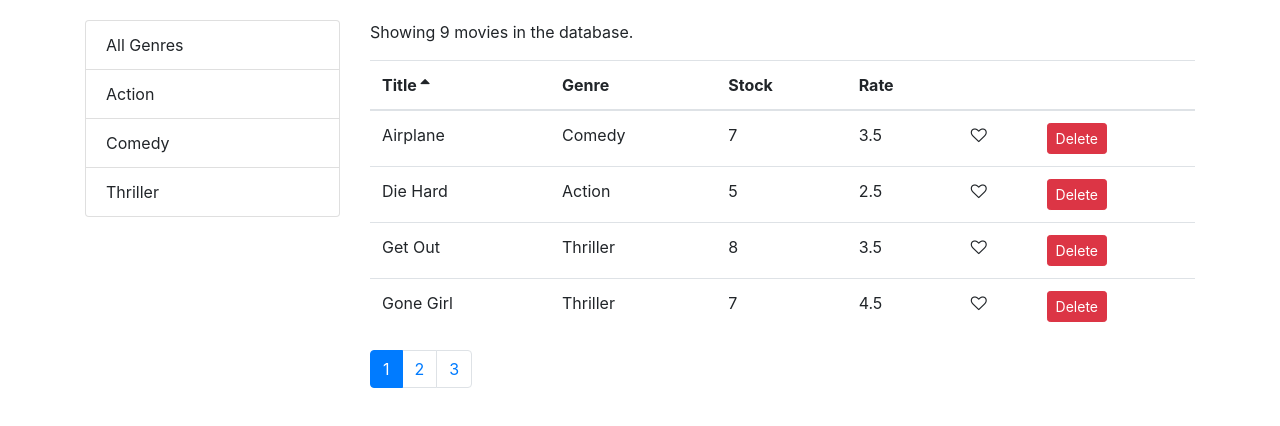
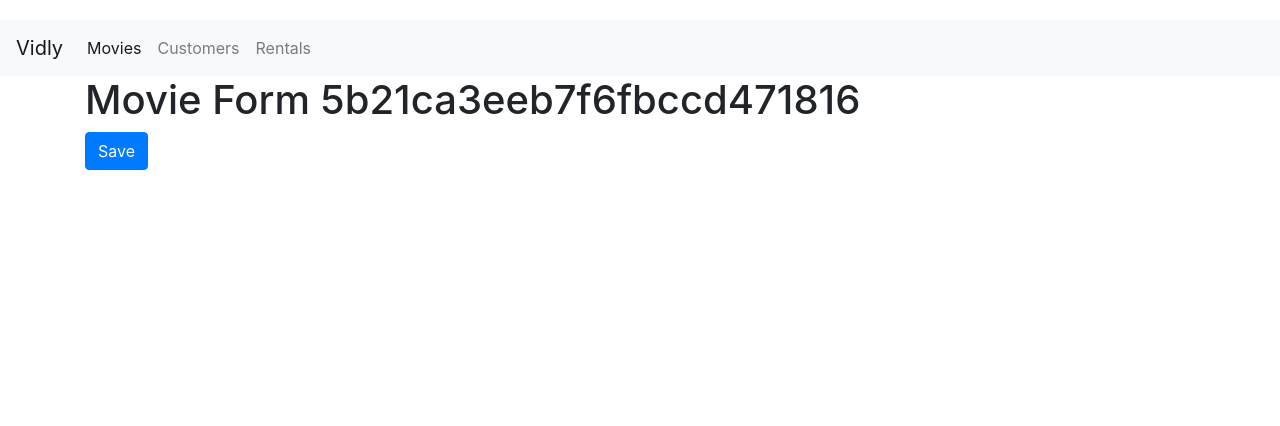
Before and after one commit to talentamaulana10/vidly-routing, a React (Create React App) app: page /movies/5b21ca3eeb7f6fbccd471816 in a window 1280 px wide. Shown: the top 426 px of the page. Built offline with nearby package versions, Linux system fonts and the light colour scheme.

Commit message:
Linking to the MovieForm

```diff
--- a/src/App.js
+++ b/src/App.js
@@ -1,23 +1,30 @@
 import React, { Component } from "react";
 import { Route, Redirect, Switch } from "react-router-dom";
 import Movies from "./components/movies";
+import MovieForm from "./components/movieForm";
 import Customers from "./components/customers";
 import Rentals from "./components/rentals";
 import NotFound from "./components/notFound";
+import NavBar from "./components/navBar";
+import "./App.css";
 
 class App extends Component {
   render() {
     return (
+      <React.Fragment>
+        <NavBar />
         <main className="container">
           <Switch>
+            <Route path="/movies/:id" component={MovieForm} />
             <Route path="/movies" component={Movies} />
             <Route path="/customers" component={Customers} />
             <Route path="/rentals" component={Rentals} />
             <Route path="/not-found" component={NotFound} />
-          <Redirect from="/" to="/movies" />
+            <Redirect from="/" exact to="/movies" />
             <Redirect to="/not-found" />
           </Switch>
         </main>
+      </React.Fragment>
     );
   }
 }
--- a/src/components/common/pagination.jsx
+++ b/src/components/common/pagination.jsx
@@ -15,9 +15,9 @@
             key={page}
             className={page === currentPage ? "page-item active" : "page-item"}
           >
-            <button className="page-link" onClick={() => onPageChange(page)}>
+            <a className="page-link" onClick={() => onPageChange(page)}>
               {page}
-            </button>
+            </a>
           </li>
         ))}
       </ul>
--- /dev/null
+++ b/src/components/movieForm.jsx
@@ -0,0 +1,17 @@
+import React from "react";
+
+const MovieForm = ({ match, history }) => {
+  return (
+    <div>
+      <h1>Movie Form {match.params.id} </h1>
+      <button
+        className="btn btn-primary"
+        onClick={() => history.push("/movies")}
+      >
+        Save
+      </button>
+    </div>
+  );
+};
+
+export default MovieForm;
--- a/src/components/moviesTable.jsx
+++ b/src/components/moviesTable.jsx
@@ -1,10 +1,15 @@
 import React, { Component } from "react";
+import { Link } from "react-router-dom";
 import Table from "./common/table";
 import Like from "./common/like";
 
 class MoviesTable extends Component {
   columns = [
-    { path: "title", label: "Title" },
+    {
+      path: "title",
+      label: "Title",
+      content: movie => <Link to={`/movies/${movie._id}`}>{movie.title}</Link>
+    },
     { path: "genre.name", label: "Genre" },
     { path: "numberInStock", label: "Stock" },
     { path: "dailyRentalRate", label: "Rate" },
--- /dev/null
+++ b/src/components/navBar.jsx
@@ -0,0 +1,38 @@
+import React from "react";
+import { Link, NavLink } from "react-router-dom";
+
+const NavBar = () => {
+  return (
+    <nav className="navbar navbar-expand-lg navbar-light bg-light">
+      <Link className="navbar-brand" to="/">
+        Vidly
+      </Link>
+      <button
+        className="navbar-toggler"
+        type="button"
+        data-toggle="collapse"
+        data-target="#navbarNavAltMarkup"
+        aria-controls="navbarNavAltMarkup"
+        aria-expanded="false"
+        aria-label="Toggle navigation"
+      >
+        <span className="navbar-toggler-icon" />
+      </button>
+      <div className="collapse navbar-collapse" id="navbarNavAltMarkup">
+        <div className="navbar-nav">
+          <NavLink className="nav-item nav-link" to="/movies">
+            Movies
+          </NavLink>
+          <NavLink className="nav-item nav-link" to="/customers">
+            Customers
+          </NavLink>
+          <NavLink className="nav-item nav-link" to="/rentals">
+            Rentals
+          </NavLink>
+        </div>
+      </div>
+    </nav>
+  );
+};
+
+export default NavBar;
```
Lines whose indentation alone changed are shown as unchanged.
